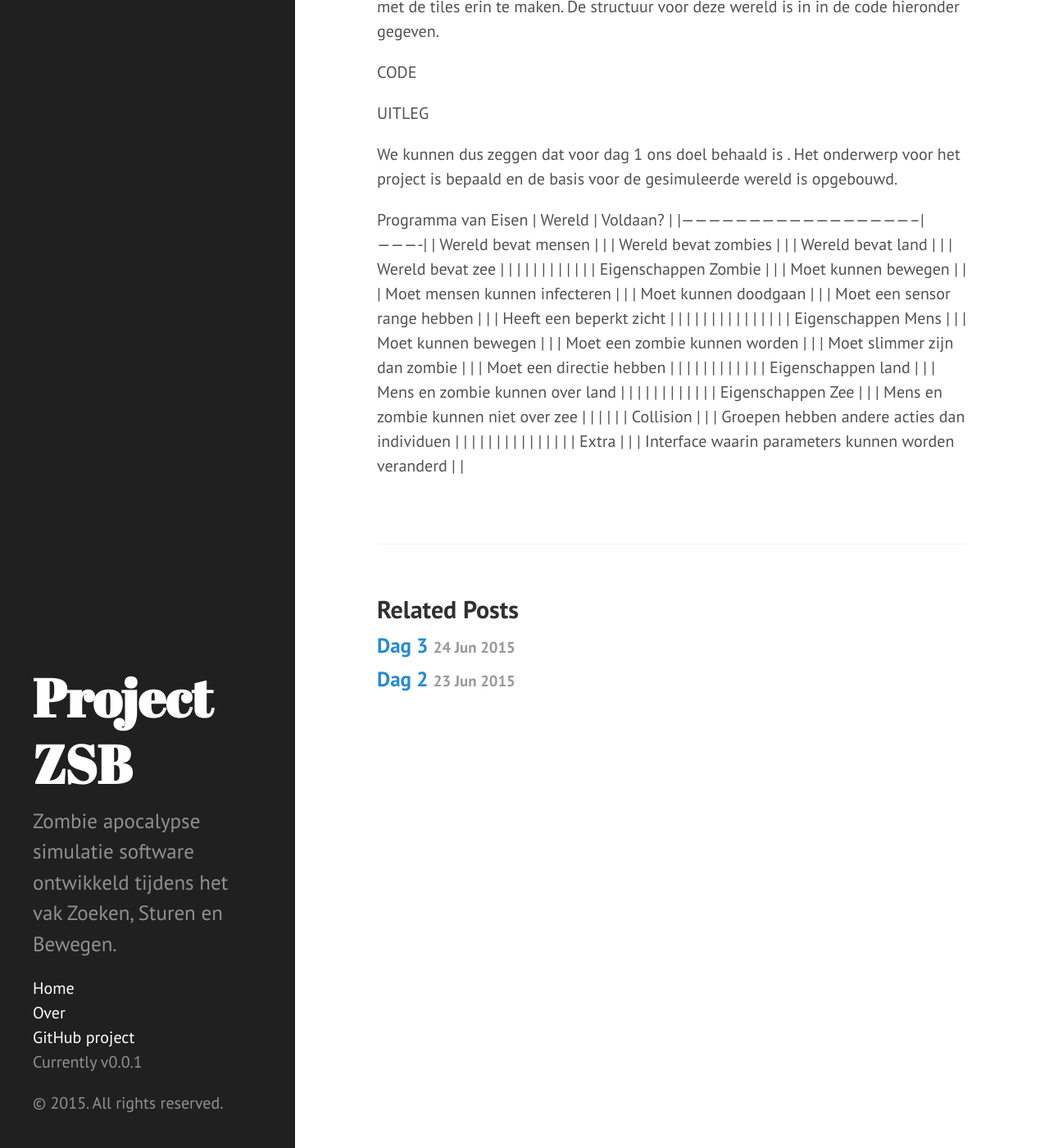
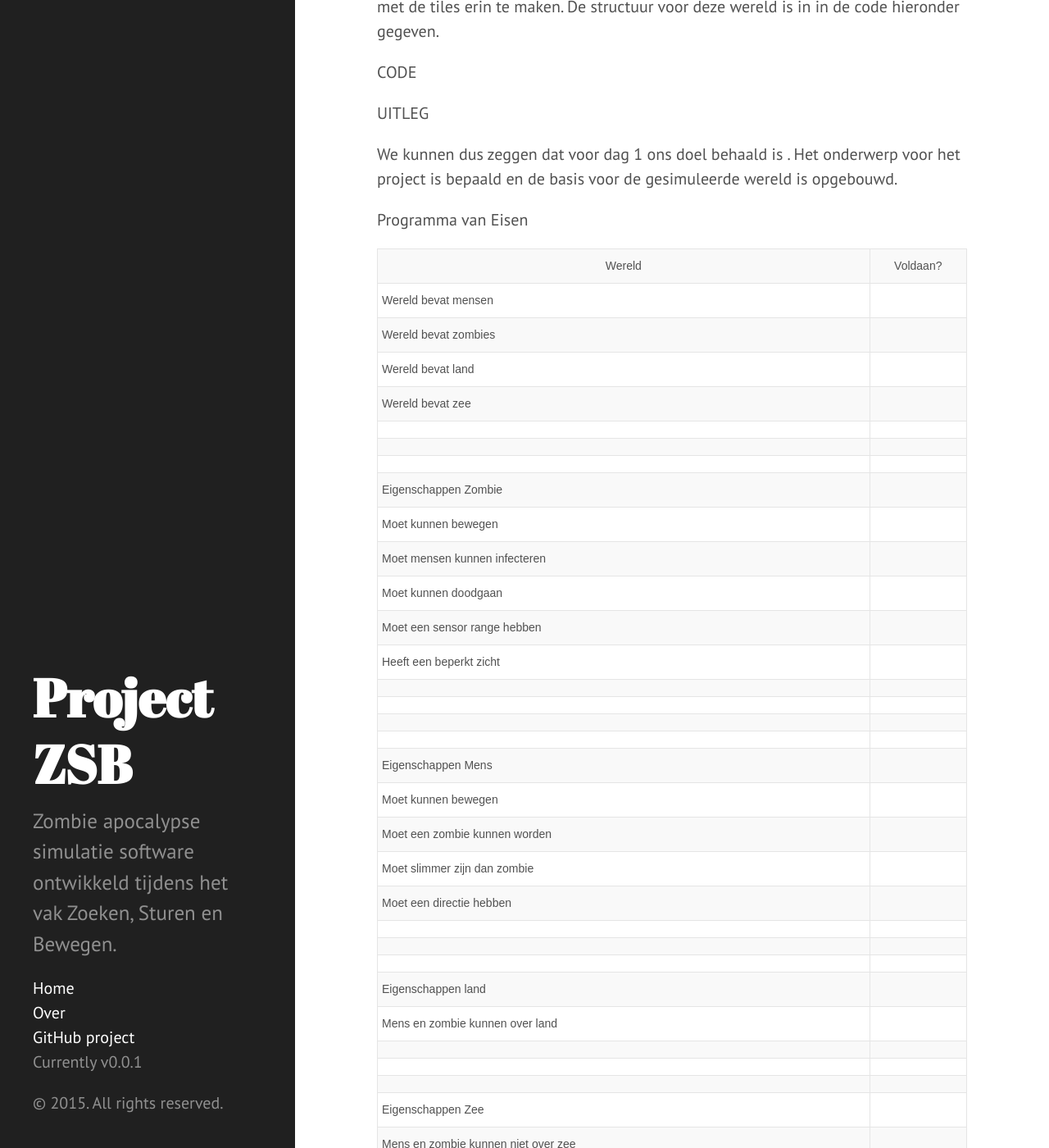
Before and after one commit to zombiea-apocalypse-sim/zombiea-apocalypse-sim.github.io, a Jekyll site: the page built from _posts/2015-06-22-dag1.md, in a window 1280 px wide and 1400 px high, scrolled down 1007 px. Shown: the whole window at 82% size. Built offline with Jekyll 4.4.1, drawn with Linux system fonts in a browser that asks for light colours; Markdown is read by kramdown in place of the engine named in the settings; some of the changed text lies outside the part shown.

Commit message:
programma van eisen html

```diff
--- a/_config.yml
+++ b/_config.yml
@@ -21,3 +21,5 @@ version:          0.0.1
 
 github:
   repo:           https://github.com/zombiea-apocalypse-sim/sim
+redcarpet:
+  extensions: ["tables"]
--- a/_posts/2015-06-22-dag1.md
+++ b/_posts/2015-06-22-dag1.md
@@ -16,46 +16,179 @@ UITLEG
 We kunnen dus zeggen dat voor dag 1 ons doel behaald is . Het onderwerp voor het project is bepaald en de basis voor de gesimuleerde wereld is opgebouwd.
 
 Programma van Eisen
-| Wereld                                              | Voldaan? |
-|-----------------------------------------------------|----------|
-| Wereld bevat mensen                                 |          |
-| Wereld bevat zombies                                |          |
-| Wereld bevat land                                   |          |
-| Wereld bevat zee                                    |          |
-|                                                     |          |
-|                                                     |          |
-|                                                     |          |
-| Eigenschappen Zombie                                |          |
-| Moet kunnen bewegen                                 |          |
-| Moet mensen kunnen infecteren                       |          |
-| Moet kunnen doodgaan                                |          |
-| Moet een sensor range hebben                        |          |
-| Heeft een beperkt zicht                             |          |
-|                                                     |          |
-|                                                     |          |
-|                                                     |          |
-|                                                     |          |
-| Eigenschappen Mens                                  |          |
-| Moet kunnen bewegen                                 |          |
-| Moet een zombie kunnen worden                       |          |
-| Moet slimmer zijn dan zombie                        |          |
-| Moet een directie hebben                            |          |
-|                                                     |          |
-|                                                     |          |
-|                                                     |          |
-| Eigenschappen land                                  |          |
-| Mens en zombie kunnen over land                     |          |
-|                                                     |          |
-|                                                     |          |
-|                                                     |          |
-| Eigenschappen Zee                                   |          |
-| Mens en zombie kunnen niet over zee                 |          |
-|                                                     |          |
-| Collision                                           |          |
-| Groepen hebben andere acties dan individuen         |          |
-|                                                     |          |
-|                                                     |          |
-|                                                     |          |
-|                                                     |          |
-| Extra                                               |          |
-| Interface waarin parameters kunnen worden veranderd |          |
+
+<style type="text/css">
+.tg  {border-collapse:collapse;border-spacing:0;}
+.tg td{font-family:Arial, sans-serif;font-size:14px;padding:10px 5px;border-style:solid;border-width:1px;overflow:hidden;word-break:normal;}
+.tg th{font-family:Arial, sans-serif;font-size:14px;font-weight:normal;padding:10px 5px;border-style:solid;border-width:1px;overflow:hidden;word-break:normal;}
+@media screen and (max-width: 767px) {.tg {width: auto !important;}.tg col {width: auto !important;}.tg-wrap {overflow-x: auto;-webkit-overflow-scrolling: touch;}}</style>
+<div class="tg-wrap"><table class="tg">
+  <tr>
+    <th class="tg-031e">Wereld</th>
+    <th class="tg-031e">Voldaan?</th>
+  </tr>
+  <tr>
+    <td class="tg-031e">Wereld bevat mensen</td>
+    <td class="tg-031e"></td>
+  </tr>
+  <tr>
+    <td class="tg-031e">Wereld bevat zombies</td>
+    <td class="tg-031e"></td>
+  </tr>
+  <tr>
+    <td class="tg-031e">Wereld bevat land</td>
+    <td class="tg-031e"></td>
+  </tr>
+  <tr>
+    <td class="tg-031e">Wereld bevat zee</td>
+    <td class="tg-031e"></td>
+  </tr>
+  <tr>
+    <td class="tg-031e"></td>
+    <td class="tg-031e"></td>
+  </tr>
+  <tr>
+    <td class="tg-031e"></td>
+    <td class="tg-031e"></td>
+  </tr>
+  <tr>
+    <td class="tg-031e"></td>
+    <td class="tg-031e"></td>
+  </tr>
+  <tr>
+    <td class="tg-031e">Eigenschappen Zombie</td>
+    <td class="tg-031e"></td>
+  </tr>
+  <tr>
+    <td class="tg-031e">Moet kunnen bewegen</td>
+    <td class="tg-031e"></td>
+  </tr>
+  <tr>
+    <td class="tg-031e">Moet mensen kunnen infecteren</td>
+    <td class="tg-031e"></td>
+  </tr>
+  <tr>
+    <td class="tg-031e">Moet kunnen doodgaan</td>
+    <td class="tg-031e"></td>
+  </tr>
+  <tr>
+    <td class="tg-031e">Moet een sensor range hebben</td>
+    <td class="tg-031e"></td>
+  </tr>
+  <tr>
+    <td class="tg-031e">Heeft een beperkt zicht</td>
+    <td class="tg-031e"></td>
+  </tr>
+  <tr>
+    <td class="tg-031e"></td>
+    <td class="tg-031e"></td>
+  </tr>
+  <tr>
+    <td class="tg-031e"></td>
+    <td class="tg-031e"></td>
+  </tr>
+  <tr>
+    <td class="tg-031e"></td>
+    <td class="tg-031e"></td>
+  </tr>
+  <tr>
+    <td class="tg-031e"></td>
+    <td class="tg-031e"></td>
+  </tr>
+  <tr>
+    <td class="tg-031e">Eigenschappen Mens</td>
+    <td class="tg-031e"></td>
+  </tr>
+  <tr>
+    <td class="tg-031e">Moet kunnen bewegen</td>
+    <td class="tg-031e"></td>
+  </tr>
+  <tr>
+    <td class="tg-031e">Moet een zombie kunnen worden</td>
+    <td class="tg-031e"></td>
+  </tr>
+  <tr>
+    <td class="tg-031e">Moet slimmer zijn dan zombie</td>
+    <td class="tg-031e"></td>
+  </tr>
+  <tr>
+    <td class="tg-031e">Moet een directie hebben</td>
+    <td class="tg-031e"></td>
+  </tr>
+  <tr>
+    <td class="tg-031e"></td>
+    <td class="tg-031e"></td>
+  </tr>
+  <tr>
+    <td class="tg-031e"></td>
+    <td class="tg-031e"></td>
+  </tr>
+  <tr>
+    <td class="tg-031e"></td>
+    <td class="tg-031e"></td>
+  </tr>
+  <tr>
+    <td class="tg-031e">Eigenschappen land</td>
+    <td class="tg-031e"></td>
+  </tr>
+  <tr>
+    <td class="tg-031e">Mens en zombie kunnen over land</td>
+    <td class="tg-031e"></td>
+  </tr>
+  <tr>
+    <td class="tg-031e"></td>
+    <td class="tg-031e"></td>
+  </tr>
+  <tr>
+    <td class="tg-031e"></td>
+    <td class="tg-031e"></td>
+  </tr>
+  <tr>
+    <td class="tg-031e"></td>
+    <td class="tg-031e"></td>
+  </tr>
+  <tr>
+    <td class="tg-031e">Eigenschappen Zee</td>
+    <td class="tg-031e"></td>
+  </tr>
+  <tr>
+    <td class="tg-031e">Mens en zombie kunnen niet over zee</td>
+    <td class="tg-031e"></td>
+  </tr>
+  <tr>
+    <td class="tg-031e"></td>
+    <td class="tg-031e"></td>
+  </tr>
+  <tr>
+    <td class="tg-031e">Collision</td>
+    <td class="tg-031e"></td>
+  </tr>
+  <tr>
+    <td class="tg-031e">Groepen hebben andere acties dan individuen</td>
+    <td class="tg-031e"></td>
+  </tr>
+  <tr>
+    <td class="tg-031e"></td>
+    <td class="tg-031e"></td>
+  </tr>
+  <tr>
+    <td class="tg-031e"></td>
+    <td class="tg-031e"></td>
+  </tr>
+  <tr>
+    <td class="tg-031e"></td>
+    <td class="tg-031e"></td>
+  </tr>
+  <tr>
+    <td class="tg-031e"></td>
+    <td class="tg-031e"></td>
+  </tr>
+  <tr>
+    <td class="tg-031e">Extra</td>
+    <td class="tg-031e"></td>
+  </tr>
+  <tr>
+    <td class="tg-031e">Interface waarin parameters kunnen worden veranderd</td>
+    <td class="tg-031e"></td>
+  </tr>
+</table></div>
```
